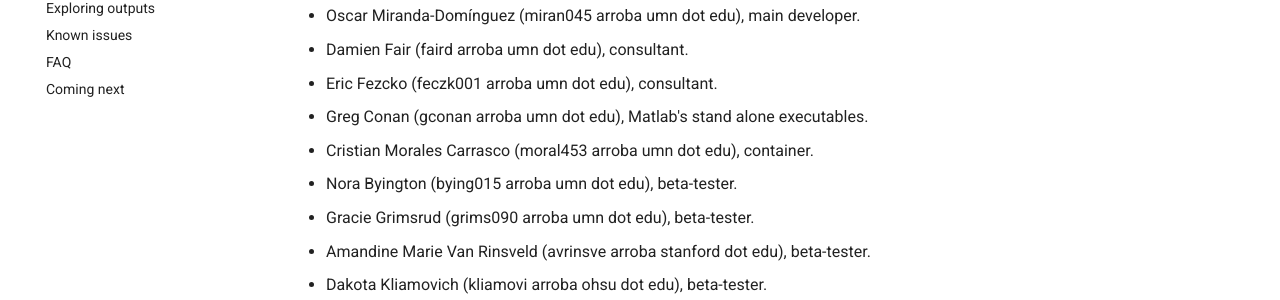
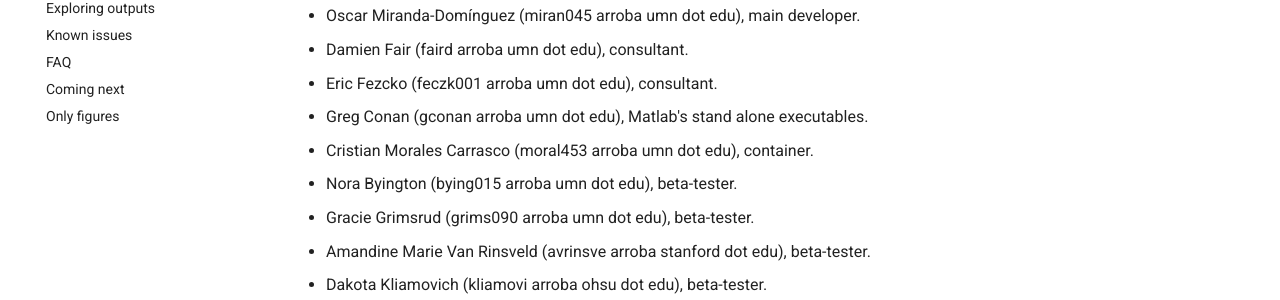
Before and after one commit to omiranda/polyneuro_risk_score, an MkDocs documentation site: the page built from docs/README.md, in a window 1280 px wide. Shown: the part 301-601 px from the top of the page. Built offline with MkDocs 1.6.1 and Material for MkDocs 9.7.7, drawn with Linux system fonts in a browser that asks for light colours; old or Windows-style settings are respelled for this version of MkDocs.

Commit message:
Update mkdocs.yml

```diff
--- a/mkdocs.yml
+++ b/mkdocs.yml
@@ -14,4 +14,5 @@ pages:
 - Known issues: issues.md
 - FAQ: FAQ.md
 - Coming next: coming_next.md
+- Only figures: only_figures.md
 # - Testing html: ./html/Readme_showM.html
```
